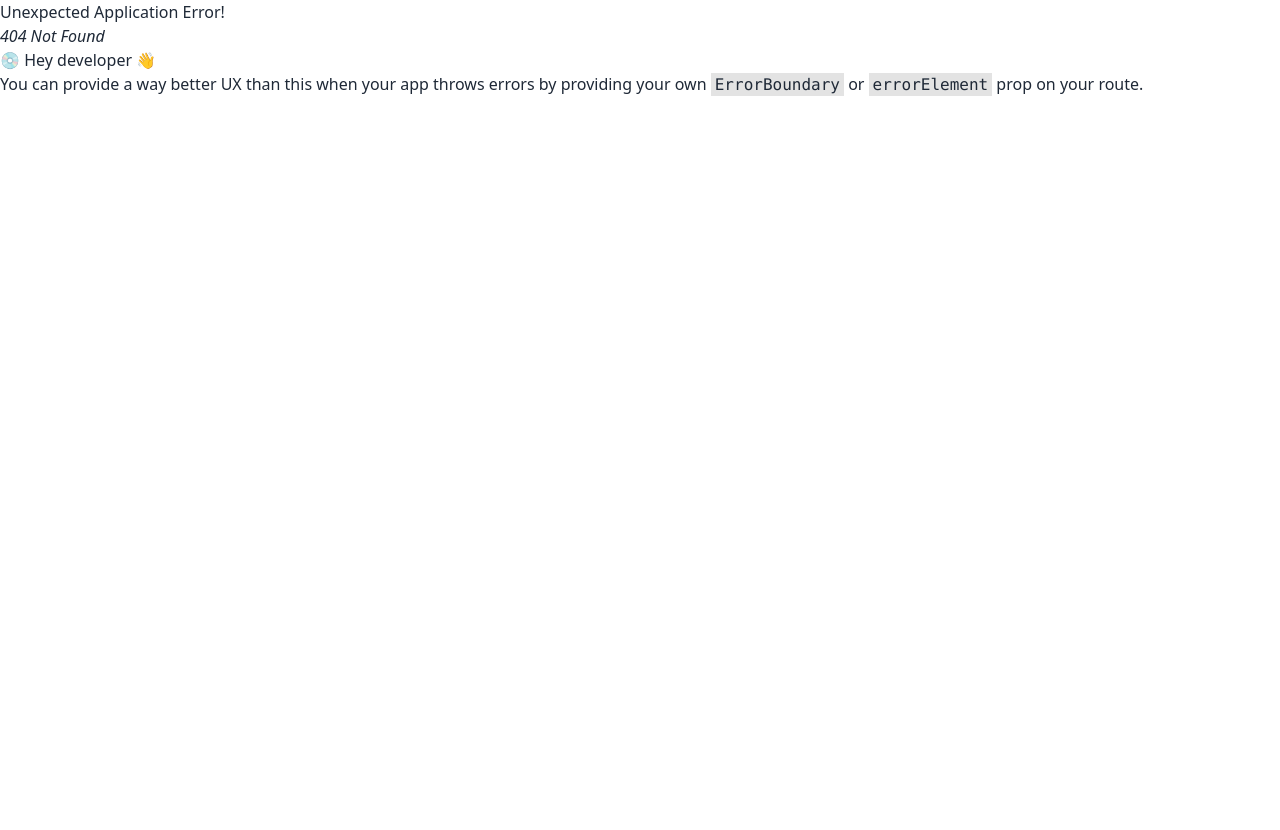
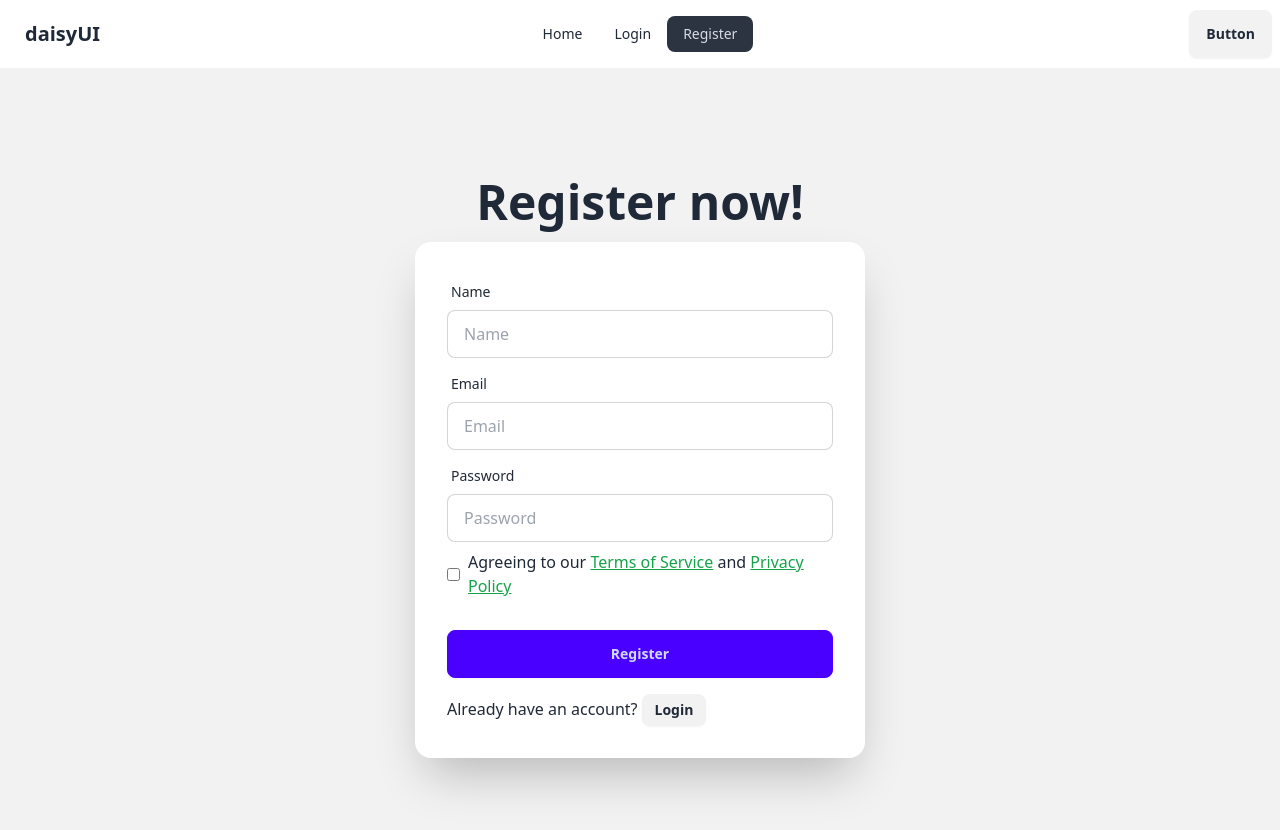
Before and after one commit to Sakhawat71/auth-and-private-route, a React (Vite) app: page /register in a window 1280 px wide. Before the commit this address had no page. Shown: the top 830 px of the page. Before the commit the page ends 800 px from the top, so only its background shows below. Built offline with nearby package versions, Linux system fonts and the light colour scheme.

Commit message:
components -> navbar -> login -> register -> root

```diff
--- a/src/Router/Router.jsx
+++ b/src/Router/Router.jsx
@@ -1,9 +1,28 @@
 import { createBrowserRouter } from "react-router-dom";
+import Root from "../components/Root/Root";
+import Home from "../components/Home/Home";
+import Login from "../components/Login/Login";
+import Register from "../components/Register/Register";
 
 const Router = createBrowserRouter([
     {
         path:"/",
-        element: <div></div>
+        element: <Root/>,
+        errorElement: <div>page not found</div>,
+        children: [
+            {
+                path: '/',
+                element: <Home></Home>
+            },
+            {
+                path: '/login',
+                element: <Login></Login>
+            },
+            {
+                path: '/register',
+                element: <Register></Register>
+            }
+        ]
     }
 ])
 
--- /dev/null
+++ b/src/components/Home/Home.jsx
@@ -0,0 +1,10 @@
+
+const Home = () => {
+    return (
+        <div>
+            <h2 className="text-2xl font-bold">This is Home</h2>
+        </div>
+    );
+};
+
+export default Home;
--- /dev/null
+++ b/src/components/Login/Login.jsx
@@ -0,0 +1,78 @@
+import { Link } from "react-router-dom";
+
+const Login = () => {
+
+
+    const handelLogin = e => {
+        e.preventDefault();
+
+        const email = e.target.email.value;
+        const password = e.target.password.value;
+        console.log(email, password)
+
+
+
+    }
+
+
+    return (
+
+        <div className="hero min-h-screen bg-base-200">
+            <div className="hero-content flex-col ">
+                <div className="text-center ">
+                    <h1 className="text-5xl font-bold">Login now!</h1>
+                </div>
+
+
+                <div className="card shrink-0 w-full max-w-lg shadow-2xl bg-base-100">
+                    <form onSubmit={handelLogin} className="card-body lg:w-[400px]">
+
+                        <div className="form-control">
+                            <label className="label">
+                                <span className="label-text ">Email</span>
+                            </label>
+                            <input
+                                type="email"
+                                name="email"
+                                placeholder="Email"
+                                className="input input-bordered"
+                                required />
+                        </div>
+
+
+                        <div className="form-control">
+                            <label className="label">
+                                <span className="label-text">Password</span>
+                            </label>
+                            <input
+                                type="password"
+                                name="password"
+                                placeholder="Password"
+                                className="input input-bordered"
+                                required />
+
+                            <label className="label">
+                                <Link
+                                    href="#"
+                                    className="label-text-alt link link-hover">Forgot password?</Link>
+                            </label>
+                        </div>
+
+
+                        <div className="form-control mt-6 mb-2">
+                            <button className="btn btn-primary">Login</button>
+                        </div>
+
+                        <p >Don`t have an account? <Link to="/register">
+                            <button className="btn btn-sm ml-1">Register</button>
+                        </Link> </p>
+                    </form>
+
+                </div>
+            </div>
+        </div>
+
+    );
+};
+
+export default Login;
--- /dev/null
+++ b/src/components/Navbar/Navbar.jsx
@@ -0,0 +1,42 @@
+import { NavLink } from "react-router-dom";
+
+const Navbar = () => {
+
+    const navlinks = <>
+        <li> <NavLink to='/'>Home</NavLink> </li>
+        <li> <NavLink to='/login'>Login</NavLink> </li>
+        <li> <NavLink to='/register'>Register</NavLink> </li>
+
+    </>
+
+
+    return (
+        <div className="navbar bg-base-100">
+            <div className="navbar-start">
+                <div className="dropdown">
+                    <label tabIndex={0} className="btn btn-ghost lg:hidden">
+                        <svg xmlns="http://www.w3.org/2000/svg" className="h-5 w-5" fill="none" viewBox="0 0 24 24" stroke="currentColor"><path strokeLinecap="round" strokeLinejoin="round" strokeWidth="2" d="M4 6h16M4 12h8m-8 6h16" /></svg>
+                    </label>
+                    <ul tabIndex={0} className="menu menu-sm dropdown-content mt-3 z-[1] p-2 shadow bg-base-100 rounded-box w-52">
+                        {
+                            navlinks
+                        }
+                    </ul>
+                </div>
+                <a className="btn btn-ghost text-xl">daisyUI</a>
+            </div>
+            <div className="navbar-center hidden lg:flex">
+                <ul className="menu menu-horizontal px-1">
+                    {
+                        navlinks
+                    }
+                </ul>
+            </div>
+            <div className="navbar-end">
+                <a className="btn">Button</a>
+            </div>
+        </div>
+    );
+};
+
+export default Navbar;
--- /dev/null
+++ b/src/components/Register/Register.jsx
@@ -0,0 +1,87 @@
+import { Link } from "react-router-dom";
+
+const Register = () => {
+
+    const handelRegister = e => {
+        e.preventDefualt()
+    }
+
+
+
+
+    return (
+        <div className="hero min-h-screen bg-base-200">
+            <div className="hero-content flex-col ">
+                <div className="text-center ">
+                    <h1 className="text-5xl font-bold">Register now!</h1>
+                </div>
+
+
+                <div className="card shrink-0 w-full max-w-lg shadow-2xl bg-base-100">
+                    <form onSubmit={handelRegister} className="card-body lg:w-[450px]">
+
+                        <div className="form-control">
+                            <label className="label">
+                                <span className="label-text ">Name</span>
+                            </label>
+                            <input
+                                type="text"
+                                name="name"
+                                placeholder="Name"
+                                className="input input-bordered"
+                                required />
+                        </div>
+
+                        <div className="form-control">
+                            <label className="label">
+                                <span className="label-text ">Email</span>
+                            </label>
+                            <input
+                                type="email"
+                                name="email"
+                                placeholder="Email"
+                                className="input input-bordered"
+                                required />
+                        </div>
+
+
+                        <div className="form-control">
+                            <label className="label">
+                                <span className="label-text">Password</span>
+                            </label>
+                            <input
+                                type="password"
+                                name="password"
+                                placeholder="Password"
+                                className="input input-bordered"
+                                required />
+
+                            <div className="flex justify-center items-center mt-2">
+                                <input
+                                    type="checkbox"
+                                    className="cursor-pointer"
+                                    name="agree"
+                                    id="" />
+                                <label htmlFor="agree" className="ml-2">
+                                    Agreeing to our <a className="underline text-green-600 cursor-pointer">Terms of Service</a> and <a className="underline text-green-600 cursor-pointer">Privacy Policy</a></label>
+                            </div>
+                        </div>
+
+
+                        <div className="form-control mt-6 mb-2">
+                            <button className="btn btn-primary">Register</button>
+                        </div>
+
+                        <p >Already have an account?
+                            <Link to="/login">
+                                <button className="btn btn-sm ml-1">Login</button>
+                            </Link> </p>
+                    </form>
+
+                </div>
+            </div>
+        </div>
+    );
+};
+
+export default Register;
--- /dev/null
+++ b/src/components/Root/Root.jsx
@@ -0,0 +1,13 @@
+import { Outlet } from "react-router-dom";
+import Navbar from "../Navbar/Navbar";
+
+const Root = () => {
+    return (
+        <div>
+            <Navbar></Navbar>
+            <Outlet></Outlet>
+        </div>
+    );
+};
+
+export default Root;
```
